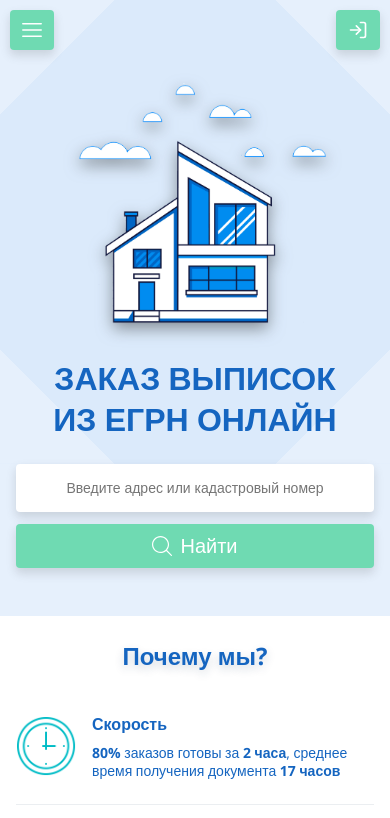
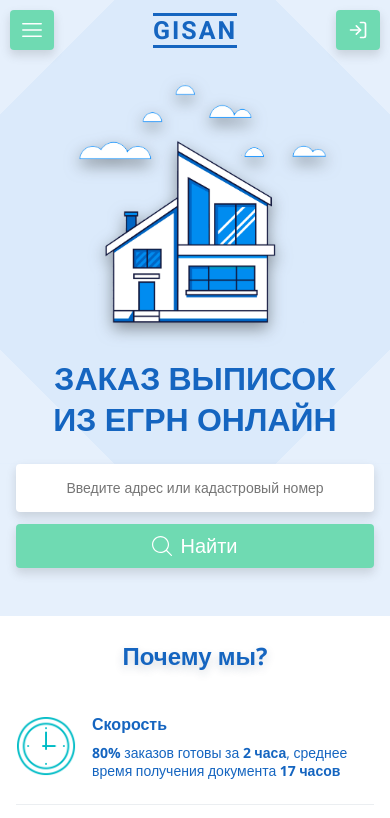
Before and after one commit to SaleSafe/egrn-landing, a plain HTML site: page index.html in a window 390 px wide. Shown: the top 818 px of the page. Drawn offline with nearby package versions, Linux system fonts and the light colour scheme.

Commit message:
Mobile logo

```diff
--- a/index.html
+++ b/index.html
@@ -38,6 +38,9 @@
     </ul>
   </div>
 </nav>
+<div class="logo">
+  GISAN
+</div>
 <a class="button login" href="#">
   <img src="./img/icons/login.svg" alt="Login button">
 </a>
--- a/style/main.css
+++ b/style/main.css
@@ -1,4 +1,5 @@
 @import url('https://fonts.googleapis.com/css2?family=Open+Sans:wght@400;700&display=swap');
+@import url('https://fonts.googleapis.com/css2?family=Roboto:wght@700&display=swap&text=GISAN');
 
 /* http://meyerweb.com/eric/tools/css/reset/
    v2.0 | 20110126
@@ -213,6 +214,23 @@ main > article {
   font-weight: bold;
   color: #1565c0;
   padding: 12px 16px;
+}
+
+.logo {
+  font-family: 'Roboto', sans-serif;
+
+  align-self: center;
+  align-items: center;
+  justify-content: center;
+  display: flex;
+  margin-left: auto;
+
+  font-size: 25px;
+  letter-spacing: 2.0px;
+  color: #1565c0;
+  border-top: 3px solid #1565c0;
+  border-bottom: 3px solid #1565c0;
+  padding: 2px 0;
 }
 
 .login {
```
